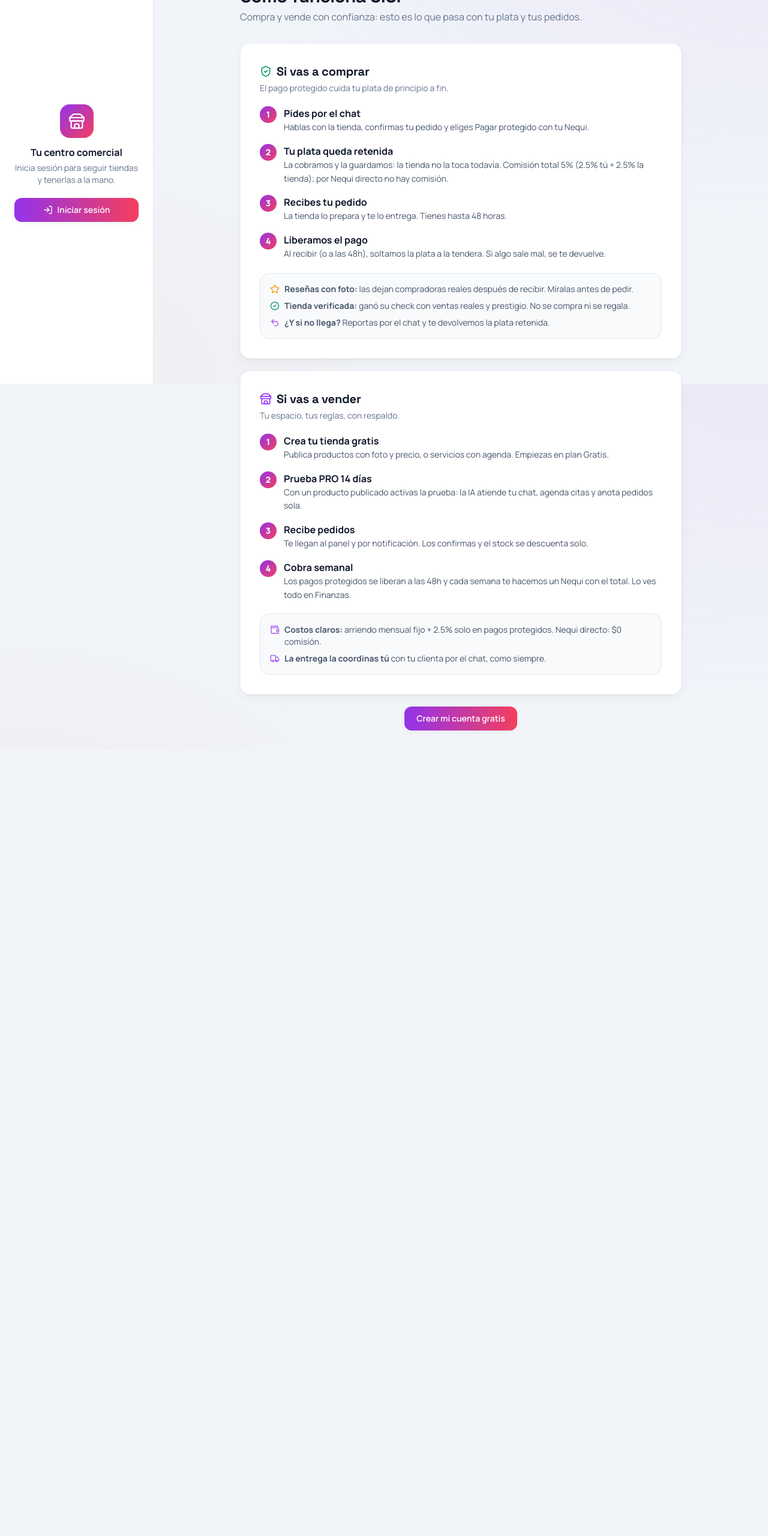
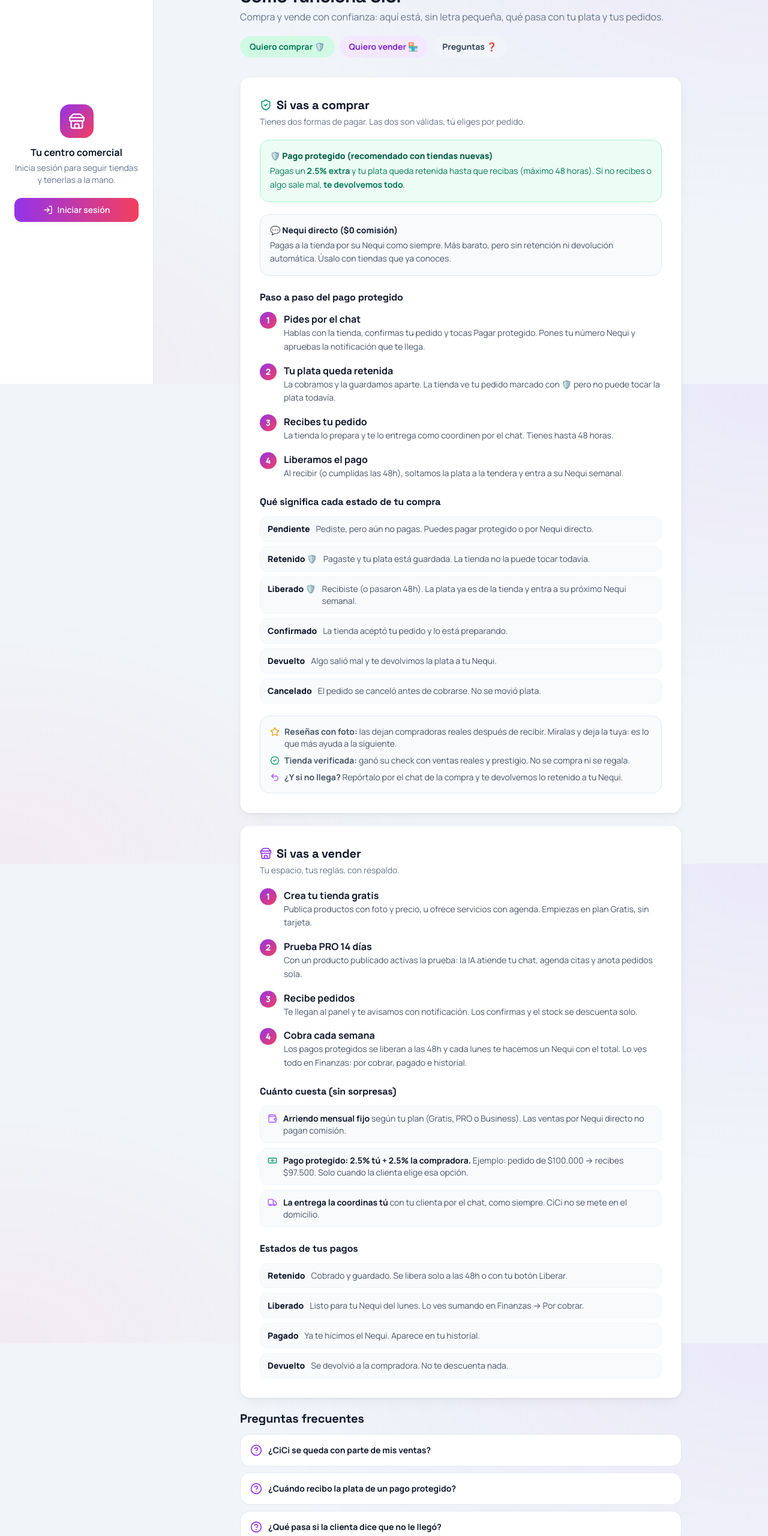
Before and after one commit to Albergod/Cici-CCapp, a React (Vite) app in the folder frontend/: page /como-funciona in a window 1280 px wide. Shown: the part 160-2721 px from the top of the page at 60% size. Before the commit the page ends 1410 px from the top, so only its background shows below. Built offline with nearby package versions, Linux system fonts and the light colour scheme.

Commit message:
fix: tutorial una sola vez por pestana + como-funciona detallada
- ?tutorial=1 abre una vez (sessionStorage); refresh no reabre;
  menu avatar fuerza apertura. Test que lo cubre.
- /como-funciona: pasos detallados, estados compradora/tendera,
  costos con ejemplo, FAQ acordeon, anclas y CTAs

```diff
--- a/frontend/src/components/Navbar.tsx
+++ b/frontend/src/components/Navbar.tsx
@@ -183,6 +183,8 @@
                         <button
                           onClick={() => {
                             setMenuOpen(false);
+                            // Fuerza la apertura aunque ya se haya mostrado en esta pestaña.
+                            sessionStorage.removeItem('cici-tutorial-shown');
                             navigate('/?tutorial=1');
                           }}
                           className="w-full flex items-center gap-2.5 px-3 py-2.5 rounded-lg text-sm font-semibold text-surface-700 hover:bg-surface-50 transition-colors"
--- a/frontend/src/pages/ComoFuncionaPage.tsx
+++ b/frontend/src/pages/ComoFuncionaPage.tsx
@@ -1,5 +1,17 @@
 import { Link } from 'react-router-dom';
-import { ArrowLeft, ShieldCheck, Star, BadgeCheck, Wallet, Store, Truck, Undo2 } from 'lucide-react';
+import {
+  ArrowLeft,
+  ShieldCheck,
+  Star,
+  BadgeCheck,
+  Wallet,
+  Store,
+  Truck,
+  Undo2,
+  Clock,
+  HelpCircle,
+  Banknote,
+} from 'lucide-react';
 
 function Step({ n, title, text }: { n: number; title: string; text: string }) {
   return (
@@ -15,6 +27,22 @@
   );
 }
 
+const BUYER_STATES: Array<[string, string]> = [
+  ['Pendiente', 'Pediste, pero aún no pagas. Puedes pagar protegido o por Nequi directo.'],
+  ['Retenido 🛡️', 'Pagaste y tu plata está guardada. La tienda no la puede tocar todavía.'],
+  ['Liberado 🛡️', 'Recibiste (o pasaron 48h). La plata ya es de la tienda y entra a su próximo Nequi semanal.'],
+  ['Confirmado', 'La tienda aceptó tu pedido y lo está preparando.'],
+  ['Devuelto', 'Algo salió mal y te devolvimos la plata a tu Nequi.'],
+  ['Cancelado', 'El pedido se canceló antes de cobrarse. No se movió plata.'],
+];
+
+const SELLER_STATES: Array<[string, string]> = [
+  ['Retenido', 'Cobrado y guardado. Se libera solo a las 48h o con tu botón Liberar.'],
+  ['Liberado', 'Listo para tu Nequi del lunes. Lo ves sumando en Finanzas → Por cobrar.'],
+  ['Pagado', 'Ya te hicimos el Nequi. Aparece en tu historial.'],
+  ['Devuelto', 'Se devolvió a la compradora. No te descuenta nada.'],
+];
+
 export function ComoFuncionaPage() {
   return (
     <div className="min-h-screen pt-[7.5rem] md:pt-16">
@@ -26,9 +54,21 @@
         <h1 className="font-display text-2xl md:text-3xl font-bold tracking-tight">
           Cómo funciona CiCi
         </h1>
-        <p className="text-surface-500 mt-1 mb-8">
-          Compra y vende con confianza: esto es lo que pasa con tu plata y tus pedidos.
+        <p className="text-surface-500 mt-1 mb-5">
+          Compra y vende con confianza: aquí está, sin letra pequeña, qué pasa con tu plata y tus pedidos.
         </p>
+
+        <div className="flex flex-wrap gap-2 mb-8">
+          <a href="#compradoras" className="px-4 py-2 rounded-full bg-emerald-100 text-emerald-700 text-sm font-bold hover:bg-emerald-200 transition-colors">
+            Quiero comprar 🛡️
+          </a>
+          <a href="#tenderas" className="px-4 py-2 rounded-full bg-brand-100 text-brand-700 text-sm font-bold hover:bg-brand-200 transition-colors">
+            Quiero vender 🏪
+          </a>
+          <a href="#preguntas" className="px-4 py-2 rounded-full bg-surface-100 text-surface-700 text-sm font-bold hover:bg-surface-200 transition-colors">
+            Preguntas ❓
+          </a>
+        </div>
 
         {/* ── Compradoras ── */}
         <div className="card p-6 md:p-8 mb-5" id="compradoras">
@@ -36,17 +76,47 @@
             <ShieldCheck className="w-5 h-5 text-emerald-600" />
             Si vas a comprar
           </h2>
-          <p className="text-sm text-surface-500 mb-5">El pago protegido cuida tu plata de principio a fin.</p>
-          <div className="space-y-4" id="pago-protegido">
-            <Step n={1} title="Pides por el chat" text="Hablas con la tienda, confirmas tu pedido y eliges Pagar protegido con tu Nequi." />
-            <Step n={2} title="Tu plata queda retenida" text="La cobramos y la guardamos: la tienda no la toca todavía. Comisión total 5% (2.5% tú + 2.5% la tienda); por Nequi directo no hay comisión." />
-            <Step n={3} title="Recibes tu pedido" text="La tienda lo prepara y te lo entrega. Tienes hasta 48 horas." />
-            <Step n={4} title="Liberamos el pago" text="Al recibir (o a las 48h), soltamos la plata a la tendera. Si algo sale mal, se te devuelve." />
+          <p className="text-sm text-surface-500 mb-5">
+            Tienes dos formas de pagar. Las dos son válidas, tú eliges por pedido.
+          </p>
+
+          <div className="rounded-2xl bg-emerald-50 border border-emerald-200 p-4 mb-5 text-sm">
+            <p className="font-extrabold text-emerald-800 mb-1">🛡️ Pago protegido (recomendado con tiendas nuevas)</p>
+            <p className="text-emerald-700 leading-relaxed">
+              Pagas un <strong>2.5% extra</strong> y tu plata queda retenida hasta que recibas
+              (máximo 48 horas). Si no recibes o algo sale mal, <strong>te devolvemos todo</strong>.
+            </p>
           </div>
+          <div className="rounded-2xl bg-surface-50 border border-surface-200 p-4 mb-6 text-sm">
+            <p className="font-extrabold text-surface-800 mb-1">💬 Nequi directo ($0 comisión)</p>
+            <p className="text-surface-600 leading-relaxed">
+              Pagas a la tienda por su Nequi como siempre. Más barato, pero sin retención ni devolución automática.
+              Úsalo con tiendas que ya conoces.
+            </p>
+          </div>
+
+          <h3 className="font-bold text-surface-900 mb-3" id="pago-protegido">Paso a paso del pago protegido</h3>
+          <div className="space-y-4">
+            <Step n={1} title="Pides por el chat" text="Hablas con la tienda, confirmas tu pedido y tocas Pagar protegido. Pones tu número Nequi y apruebas la notificación que te llega." />
+            <Step n={2} title="Tu plata queda retenida" text="La cobramos y la guardamos aparte. La tienda ve tu pedido marcado con 🛡️ pero no puede tocar la plata todavía." />
+            <Step n={3} title="Recibes tu pedido" text="La tienda lo prepara y te lo entrega como coordinen por el chat. Tienes hasta 48 horas." />
+            <Step n={4} title="Liberamos el pago" text="Al recibir (o cumplidas las 48h), soltamos la plata a la tendera y entra a su Nequi semanal." />
+          </div>
+
+          <h3 className="font-bold text-surface-900 mt-6 mb-3">Qué significa cada estado de tu compra</h3>
+          <div className="space-y-2">
+            {BUYER_STATES.map(([label, text]) => (
+              <div key={label} className="flex gap-2.5 text-sm rounded-xl bg-surface-50 border border-surface-100 px-3 py-2.5">
+                <span className="font-extrabold text-surface-900 whitespace-nowrap">{label}</span>
+                <span className="text-surface-600">{text}</span>
+              </div>
+            ))}
+          </div>
+
           <div className="mt-5 rounded-2xl bg-surface-50 border border-surface-200 p-4 text-sm text-surface-600 space-y-2">
-            <p className="flex items-start gap-2"><Star className="w-4 h-4 mt-0.5 text-amber-500 shrink-0" /> <span><strong>Reseñas con foto:</strong> las dejan compradoras reales después de recibir. Míralas antes de pedir.</span></p>
+            <p className="flex items-start gap-2"><Star className="w-4 h-4 mt-0.5 text-amber-500 shrink-0" /> <span><strong>Reseñas con foto:</strong> las dejan compradoras reales después de recibir. Míralas y deja la tuya: es lo que más ayuda a la siguiente.</span></p>
             <p className="flex items-start gap-2"><BadgeCheck className="w-4 h-4 mt-0.5 text-emerald-600 shrink-0" /> <span><strong>Tienda verificada:</strong> ganó su check con ventas reales y prestigio. No se compra ni se regala.</span></p>
-            <p className="flex items-start gap-2"><Undo2 className="w-4 h-4 mt-0.5 text-brand-500 shrink-0" /> <span><strong>¿Y si no llega?</strong> Reportas por el chat y te devolvemos la plata retenida.</span></p>
+            <p className="flex items-start gap-2"><Undo2 className="w-4 h-4 mt-0.5 text-brand-500 shrink-0" /> <span><strong>¿Y si no llega?</strong> Repórtalo por el chat de la compra y te devolvemos lo retenido a tu Nequi.</span></p>
           </div>
         </div>
 
@@ -58,23 +128,75 @@
           </h2>
           <p className="text-sm text-surface-500 mb-5">Tu espacio, tus reglas, con respaldo.</p>
           <div className="space-y-4">
-            <Step n={1} title="Crea tu tienda gratis" text="Publica productos con foto y precio, o servicios con agenda. Empiezas en plan Gratis." />
+            <Step n={1} title="Crea tu tienda gratis" text="Publica productos con foto y precio, u ofrece servicios con agenda. Empiezas en plan Gratis, sin tarjeta." />
             <Step n={2} title="Prueba PRO 14 días" text="Con un producto publicado activas la prueba: la IA atiende tu chat, agenda citas y anota pedidos sola." />
-            <Step n={3} title="Recibe pedidos" text="Te llegan al panel y por notificación. Los confirmas y el stock se descuenta solo." />
-            <Step n={4} title="Cobra semanal" text="Los pagos protegidos se liberan a las 48h y cada semana te hacemos un Nequi con el total. Lo ves todo en Finanzas." />
+            <Step n={3} title="Recibe pedidos" text="Te llegan al panel y te avisamos con notificación. Los confirmas y el stock se descuenta solo." />
+            <Step n={4} title="Cobra cada semana" text="Los pagos protegidos se liberan a las 48h y cada lunes te hacemos un Nequi con el total. Lo ves todo en Finanzas: por cobrar, pagado e historial." />
           </div>
-          <div className="mt-5 rounded-2xl bg-surface-50 border border-surface-200 p-4 text-sm text-surface-600 space-y-2">
-            <p className="flex items-start gap-2"><Wallet className="w-4 h-4 mt-0.5 text-brand-500 shrink-0" /> <span><strong>Costos claros:</strong> arriendo mensual fijo + 2.5% solo en pagos protegidos. Nequi directo: $0 comisión.</span></p>
-            <p className="flex items-start gap-2"><Truck className="w-4 h-4 mt-0.5 text-brand-500 shrink-0" /> <span><strong>La entrega la coordinas tú</strong> con tu clienta por el chat, como siempre.</span></p>
+
+          <h3 className="font-bold text-surface-900 mt-6 mb-3">Cuánto cuesta (sin sorpresas)</h3>
+          <div className="space-y-2 text-sm">
+            <div className="flex gap-2.5 rounded-xl bg-surface-50 border border-surface-100 px-3 py-2.5">
+              <Wallet className="w-4 h-4 mt-0.5 text-brand-500 shrink-0" />
+              <span className="text-surface-600"><strong className="text-surface-900">Arriendo mensual fijo</strong> según tu plan (Gratis, PRO o Business). Las ventas por Nequi directo no pagan comisión.</span>
+            </div>
+            <div className="flex gap-2.5 rounded-xl bg-surface-50 border border-surface-100 px-3 py-2.5">
+              <Banknote className="w-4 h-4 mt-0.5 text-emerald-600 shrink-0" />
+              <span className="text-surface-600"><strong className="text-surface-900">Pago protegido: 2.5% tú + 2.5% la compradora.</strong> Ejemplo: pedido de $100.000 → recibes $97.500. Solo cuando la clienta elige esa opción.</span>
+            </div>
+            <div className="flex gap-2.5 rounded-xl bg-surface-50 border border-surface-100 px-3 py-2.5">
+              <Truck className="w-4 h-4 mt-0.5 text-brand-500 shrink-0" />
+              <span className="text-surface-600"><strong className="text-surface-900">La entrega la coordinas tú</strong> con tu clienta por el chat, como siempre. CiCi no se mete en el domicilio.</span>
+            </div>
+          </div>
+
+          <h3 className="font-bold text-surface-900 mt-6 mb-3">Estados de tus pagos</h3>
+          <div className="space-y-2">
+            {SELLER_STATES.map(([label, text]) => (
+              <div key={label} className="flex gap-2.5 text-sm rounded-xl bg-surface-50 border border-surface-100 px-3 py-2.5">
+                <span className="font-extrabold text-surface-900 whitespace-nowrap">{label}</span>
+                <span className="text-surface-600">{text}</span>
+              </div>
+            ))}
           </div>
         </div>
 
-        <div className="text-center">
+        {/* ── FAQ ── */}
+        <div className="mb-5" id="preguntas">
+          <h2 className="font-display text-xl font-bold text-surface-900 mb-3">Preguntas frecuentes</h2>
+          <div className="space-y-2.5">
+            <Faq q="¿CiCi se queda con parte de mis ventas?" a="Solo en el pago protegido: 2.5% + 2.5%. Todo lo que vendas por Nequi directo, WhatsApp o efectivo es 100% tuyo, siempre y en todos los planes." />
+            <Faq q="¿Cuándo recibo la plata de un pago protegido?" a="Se libera a las 48 horas de cobrado (o antes si lo liberas tú) y entra al Nequi semanal de cada lunes. Lo ves sumando en Finanzas → Por cobrar." />
+            <Faq q="¿Qué pasa si la clienta dice que no le llegó?" a="Si el pago estaba retenido, se le devuelve a ella y queda registrado como Devuelto. Si ya estaba liberado, se revisa el caso por el chat con las pruebas de entrega." />
+            <Faq q="¿Puedo cancelar un pago protegido?" a="Sí, mientras no esté pagado. La compradora recupera su plata y el pedido queda como devuelto o cancelado." />
+            <Faq q="¿Hay tope de monto?" a="Sí, en esta primera etapa cubrimos pedidos de hasta $300.000 para aprender con riesgo acotado." />
+            <Faq q="¿Mis datos y mi plata están seguros?" a="Los pagos pasan por pasarelas reguladas (Wompi/Mercado Pago), nunca guardamos claves ni números de Nequi, y cada movimiento queda registrado con su estado." />
+            <Faq q="¿Qué NO cubre el pago protegido?" a="No cubre acuerdos por fuera del pedido (otros productos, envíos aparte), ni compras en tiendas suspendidas. Cubre exactamente lo del pedido pagado por la app." />
+          </div>
+        </div>
+
+        <div className="text-center flex flex-col sm:flex-row items-center justify-center gap-3">
           <Link to="/register" className="btn-primary inline-flex">
             Crear mi cuenta gratis
           </Link>
+          <span className="inline-flex items-center gap-1.5 text-xs text-surface-400">
+            <Clock className="w-3.5 h-3.5" />
+            Leer esto toma 3 minutos y ahorra malentendidos
+          </span>
         </div>
       </div>
     </div>
   );
 }
+
+function Faq({ q, a }: { q: string; a: string }) {
+  return (
+    <details className="rounded-2xl border border-surface-200 bg-white overflow-hidden group">
+      <summary className="flex items-center gap-2.5 p-4 cursor-pointer list-none [&::-webkit-details-marker]:hidden hover:bg-surface-50/60 transition-colors">
+        <HelpCircle className="w-5 h-5 text-brand-600 shrink-0" />
+        <span className="flex-1 text-sm font-bold text-surface-900">{q}</span>
+      </summary>
+      <p className="px-4 pb-4 text-sm text-surface-600 leading-relaxed">{a}</p>
+    </details>
+  );
+}
--- a/frontend/src/pages/HomePage.tsx
+++ b/frontend/src/pages/HomePage.tsx
@@ -17,10 +17,14 @@
   const [tutorialOpen, setTutorialOpen] = useState(false);
   const [searchParams, setSearchParams] = useSearchParams();
 
-  // Re-abrible desde el menú del avatar (/?tutorial=1).
+  // Re-abrible desde el menú del avatar (/?tutorial=1), una sola vez por
+  // pestaña: los refresh con el parámetro puesto ya no lo reabren.
   useEffect(() => {
-    if (searchParams.get('tutorial') === '1') {
+    if (searchParams.get('tutorial') === '1' && !sessionStorage.getItem('cici-tutorial-shown')) {
+      sessionStorage.setItem('cici-tutorial-shown', '1');
       setTutorialOpen(true);
+      setSearchParams({}, { replace: true });
+    } else if (searchParams.get('tutorial') === '1') {
       setSearchParams({}, { replace: true });
     }
     // eslint-disable-next-line react-hooks/exhaustive-deps
```
Also changed, not shown: 1 other file (tests, documents, lock files or other folders).
